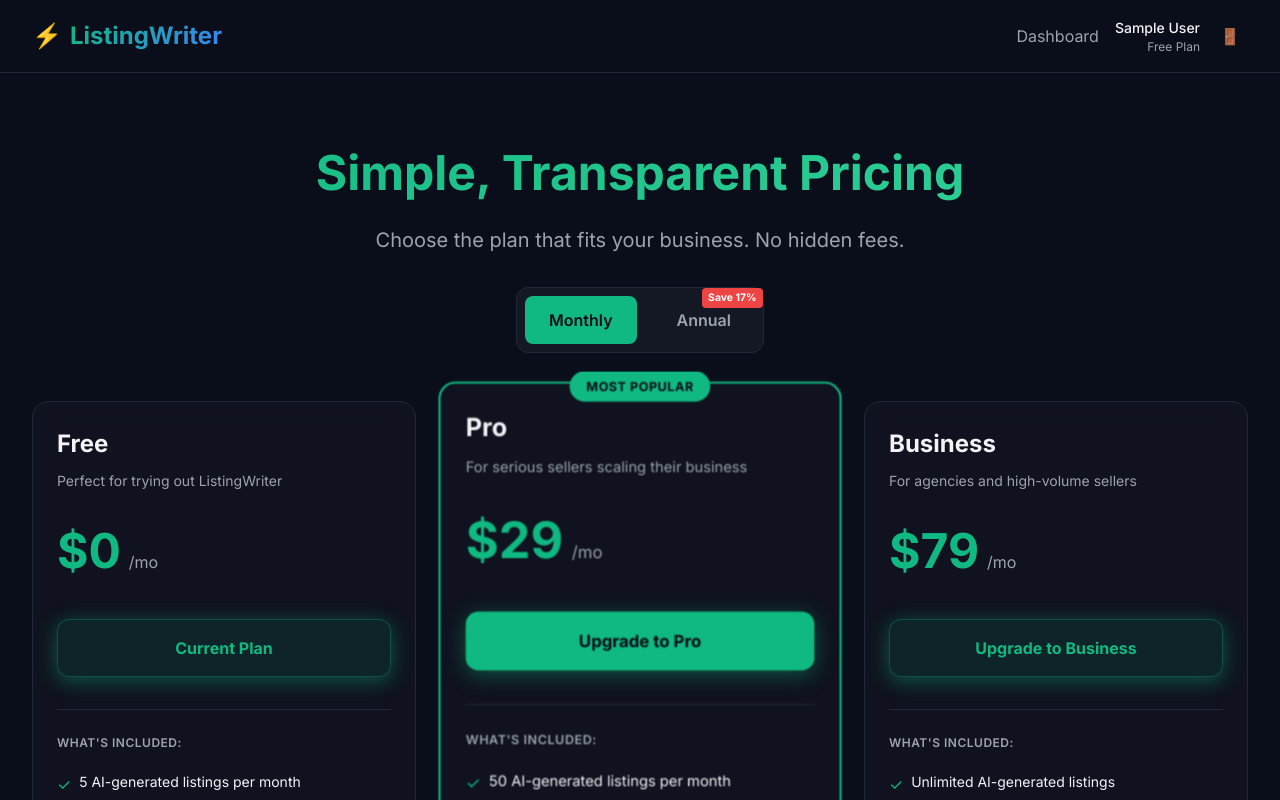
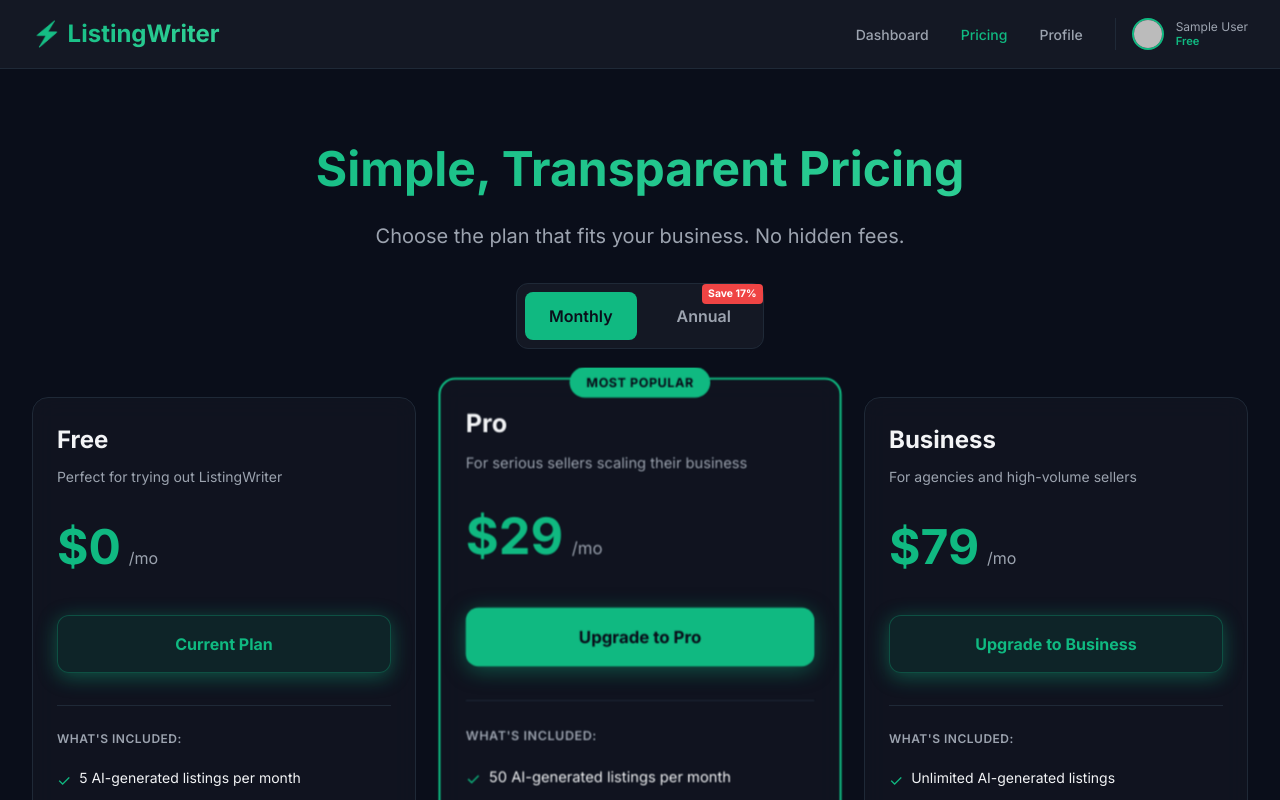
Before and after one commit to IK00-7/listingwriter, a Next.js app: page /pricing in a window 1280 px wide. Shown: the top 800 px of the page. Built offline with nearby package versions, Linux system fonts and the light colour scheme; no server answers; sample sign-in values are in the browser's storage.

Commit message:
Update Header.js

```diff
--- a/components/Header.js
+++ b/components/Header.js
@@ -1,4 +1,5 @@
-import { useSession, signIn, signOut } from 'next-auth/react'
+import { useSession, signOut } from 'next-auth/react'
+import Link from 'next/link'
 import { useRouter } from 'next/router'
 
 export default function Header() {
@@ -6,67 +7,165 @@
   const router = useRouter()
 
   return (
-    <header style={{ position: 'sticky', top: 0, zIndex: 50, background: '#0a0e1a', borderBottom: '1px solid #1f2937', padding: '1rem 0' }}>
-      <div style={{ maxWidth: '1400px', margin: '0 auto', padding: '0 2rem', display: 'flex', alignItems: 'center', justifyContent: 'space-between' }}>
-     <button
-  onClick={() => router.push('/')}
-  style={{
-    background: 'none',
-    border: 'none',
-    color: '#10b981',
-    fontSize: '1.5rem',
-    fontWeight: 'bold',
-    cursor: 'pointer',
-    display: 'flex',
-    alignItems: 'center',
-    gap: '0.5rem',
-    transition: 'all 0.3s ease'
-  }}
-  className="logo-hover"
->
-  <span style={{ display: 'inline-block' }} className="logo-icon">⚡</span>
-  <span style={{
-    background: 'linear-gradient(135deg, #10b981 0%, #3b82f6 100%)',
-    WebkitBackgroundClip: 'text',
-    WebkitTextFillColor: 'transparent',
-    backgroundClip: 'text'
-  }}>ListingWriter</span>
-</button>
+    <header style={{
+      background: '#141824',
+      borderBottom: '1px solid #1f2937',
+      position: 'sticky',
+      top: 0,
+      zIndex: 100
+    }}>
+      <div style={{
+        maxWidth: '1400px',
+        margin: '0 auto',
+        padding: '1rem 2rem',
+        display: 'flex',
+        justifyContent: 'space-between',
+        alignItems: 'center'
+      }}>
+        <Link href="/">
+          <a style={{
+            fontSize: '1.5rem',
+            fontWeight: 'bold',
+            background: 'linear-gradient(135deg, #10b981, #34d399)',
+            WebkitBackgroundClip: 'text',
+            WebkitTextFillColor: 'transparent',
+            textDecoration: 'none',
+            display: 'flex',
+            alignItems: 'center',
+            gap: '0.5rem'
+          }}>
+            ⚡ ListingWriter
+          </a>
+        </Link>
 
-        <div style={{ display: 'flex', alignItems: 'center', gap: '1rem' }}>
+        <nav style={{ display: 'flex', alignItems: 'center', gap: '2rem' }}>
           {session ? (
             <>
-              {router.pathname !== '/dashboard' && (
-                <button
-                  onClick={() => router.push('/dashboard')}
-                  style={{ background: 'none', border: 'none', color: '#9ca3af', cursor: 'pointer' }}
+              <Link href="/dashboard">
+                <a style={{
+                  color: router.pathname === '/dashboard' ? '#10b981' : '#9ca3af',
+                  textDecoration: 'none',
+                  fontSize: '0.875rem',
+                  fontWeight: 500,
+                  transition: 'color 0.2s',
+                  cursor: 'pointer'
+                }}
+                onMouseEnter={(e) => e.target.style.color = '#10b981'}
+                onMouseLeave={(e) => e.target.style.color = router.pathname === '/dashboard' ? '#10b981' : '#9ca3af'}
                 >
                   Dashboard
-                </button>
-              )}
-              <div style={{ display: 'flex', alignItems: 'center', gap: '0.75rem' }}>
-                <div style={{ textAlign: 'right' }}>
-                  <p style={{ fontSize: '0.875rem', fontWeight: 500 }}>{session.user.name}</p>
-                  <p style={{ fontSize: '0.75rem', color: '#9ca3af', textTransform: 'capitalize' }}>{session.user.tier || 'free'} Plan</p>
+                </a>
+              </Link>
+
+              <Link href="/pricing">
+                <a style={{
+                  color: router.pathname === '/pricing' ? '#10b981' : '#9ca3af',
+                  textDecoration: 'none',
+                  fontSize: '0.875rem',
+                  fontWeight: 500,
+                  transition: 'color 0.2s',
+                  cursor: 'pointer'
+                }}
+                onMouseEnter={(e) => e.target.style.color = '#10b981'}
+                onMouseLeave={(e) => e.target.style.color = router.pathname === '/pricing' ? '#10b981' : '#9ca3af'}
+                >
+                  Pricing
+                </a>
+              </Link>
+
+              <Link href="/profile">
+                <a style={{
+                  color: router.pathname === '/profile' ? '#10b981' : '#9ca3af',
+                  textDecoration: 'none',
+                  fontSize: '0.875rem',
+                  fontWeight: 500,
+                  transition: 'color 0.2s',
+                  cursor: 'pointer'
+                }}
+                onMouseEnter={(e) => e.target.style.color = '#10b981'}
+                onMouseLeave={(e) => e.target.style.color = router.pathname === '/profile' ? '#10b981' : '#9ca3af'}
+                >
+                  Profile
+                </a>
+              </Link>
+
+              <div style={{
+                display: 'flex',
+                alignItems: 'center',
+                gap: '0.75rem',
+                paddingLeft: '1rem',
+                borderLeft: '1px solid #1f2937'
+              }}>
+                <img
+                  src={session.user.image}
+                  alt="Profile"
+                  style={{
+                    width: '32px',
+                    height: '32px',
+                    borderRadius: '50%',
+                    border: '2px solid #10b981'
+                  }}
+                />
+                <div style={{ display: 'flex', flexDirection: 'column', alignItems: 'flex-start' }}>
+                  <span style={{
+                    fontSize: '0.75rem',
+                    color: '#9ca3af',
+                    lineHeight: 1
+                  }}>
+                    {session.user.name}
+                  </span>
+                  <span style={{
+                    fontSize: '0.7rem',
+                    fontWeight: 600,
+                    color: '#10b981',
+                    textTransform: 'capitalize',
+                    lineHeight: 1,
+                    marginTop: '0.15rem'
+                  }}>
+                    {session.user.tier || 'free'}
+                  </span>
                 </div>
-                <button
-                  onClick={() => signOut()}
-                  style={{ background: 'none', border: 'none', color: '#9ca3af', cursor: 'pointer', padding: '0.5rem' }}
-                  title="Sign out"
-                >
-                  🚪
-                </button>
               </div>
             </>
           ) : (
-            <button
-              onClick={() => signIn('google', { callbackUrl: '/dashboard' })}
-              className="btn-primary"
-            >
-              Get Started
-            </button>
+            <>
+              <Link href="/pricing">
+                <a style={{
+                  color: '#9ca3af',
+                  textDecoration: 'none',
+                  fontSize: '0.875rem',
+                  fontWeight: 500,
+                  transition: 'color 0.2s',
+                  cursor: 'pointer'
+                }}
+                onMouseEnter={(e) => e.target.style.color = '#10b981'}
+                onMouseLeave={(e) => e.target.style.color = '#9ca3af'}
+                >
+                  Pricing
+                </a>
+              </Link>
+
+              <button
+                onClick={() => router.push('/')}
+                style={{
+                  padding: '0.5rem 1.25rem',
+                  background: '#10b981',
+                  color: '#0a0e1a',
+                  border: 'none',
+                  borderRadius: '0.375rem',
+                  fontSize: '0.875rem',
+                  fontWeight: 600,
+                  cursor: 'pointer',
+                  transition: 'all 0.2s'
+                }}
+                onMouseEnter={(e) => e.target.style.background = '#34d399'}
+                onMouseLeave={(e) => e.target.style.background = '#10b981'}
+              >
+                Get Started
+              </button>
+            </>
           )}
-        </div>
+        </nav>
       </div>
     </header>
   )
```
